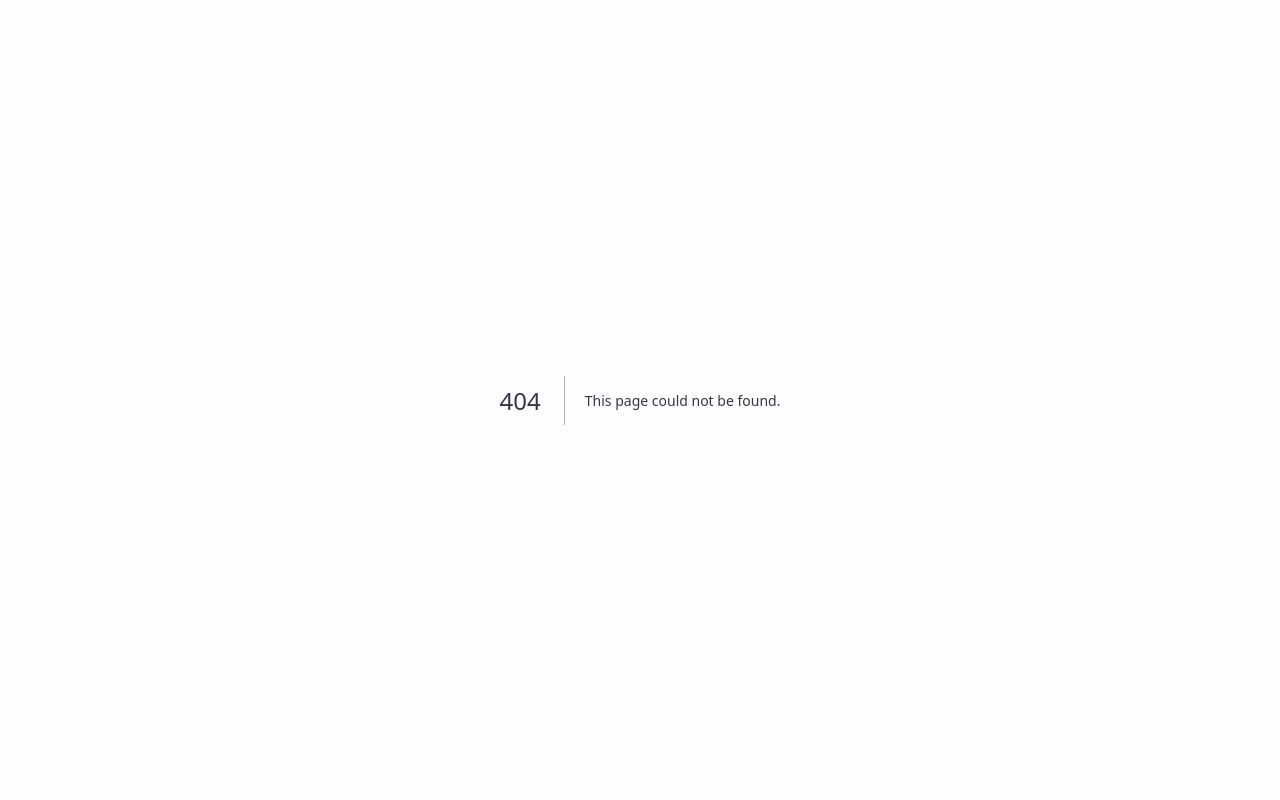
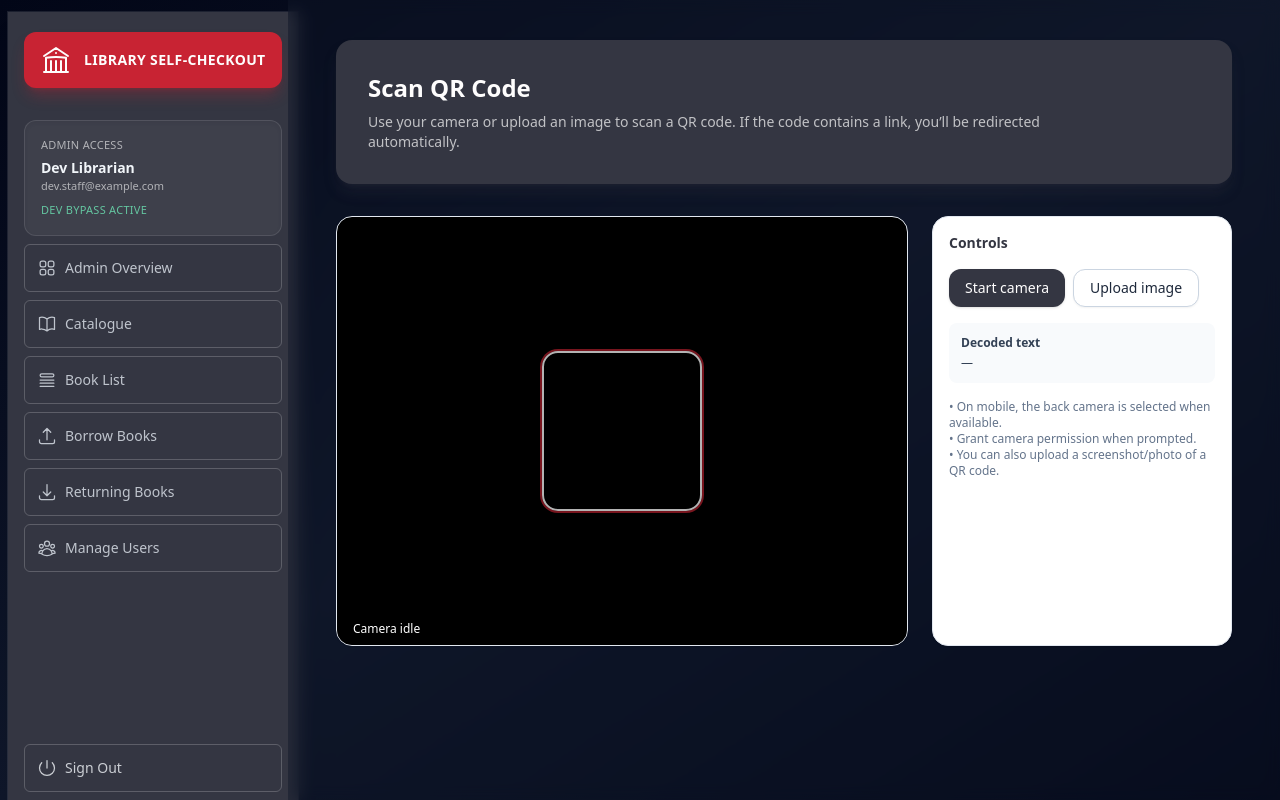
Before and after one commit to Kidemi04/Library_Self-Checkout_System, a Next.js app: page /dashboard/qr-scan in a window 1280 px wide. Before the commit this address had no page. Built offline with nearby package versions, Linux system fonts and the light colour scheme; no server answers; a web font is replaced by a local one.

Commit message:
qr-scan page uploaded

```diff
--- /dev/null
+++ b/app/dashboard/qr-scan/page.tsx
@@ -0,0 +1,222 @@
+'use client';
+
+import React, { useCallback, useEffect, useRef, useState } from 'react';
+import clsx from 'clsx';
+// ZXing browser decoder
+import { BrowserMultiFormatReader, Result } from '@zxing/browser';
+
+type ScanState = 'idle' | 'scanning' | 'paused';
+
+export default function QrScanPage() {
+  const videoRef = useRef<HTMLVideoElement | null>(null);
+  const readerRef = useRef<BrowserMultiFormatReader | null>(null);
+  const stopStreamRef = useRef<() => void>(() => {});
+  const [scanState, setScanState] = useState<ScanState>('idle');
+  const [message, setMessage] = useState<string>('');
+  const [decoded, setDecoded] = useState<string | null>(null);
+
+  // ---- helpers -------------------------------------------------------------
+
+  const isUrl = (txt: string) => {
+    try {
+      const u = new URL(txt);
+      return /^https?:/.test(u.protocol);
+    } catch {
+      return false;
+    }
+  };
+
+  const stopCamera = useCallback(() => {
+    try {
+      readerRef.current?.reset();
+    } catch {}
+    stopStreamRef.current?.();
+    setScanState('idle');
+  }, []);
+
+  const startCamera = useCallback(async () => {
+    setDecoded(null);
+    setMessage('Initializing camera…');
+
+    // Create reader once
+    if (!readerRef.current) {
+      readerRef.current = new BrowserMultiFormatReader();
+    }
+
+    // Try to pick a back camera on mobile if available
+    const devices = await BrowserMultiFormatReader.listVideoInputDevices();
+    const backCam =
+      devices.find((d) => /back|rear|environment/i.test(d.label)) ??
+      devices.at(-1) ??
+      devices[0];
+
+    const video = videoRef.current!;
+    setScanState('scanning');
+
+    // decodeFromVideoDevice returns a cleanup; keep a manual stop too
+    const controls = await readerRef.current.decodeFromVideoDevice(
+      backCam?.deviceId,
+      video,
+      (result: Result | undefined, err: unknown) => {
+        if (result) {
+          const text = result.getText().trim();
+          setDecoded(text);
+          setMessage('QR detected.');
+          // auto-open URLs
+          if (isUrl(text)) {
+            stopCamera();
+            window.location.href = text;
+          } else {
+            // Pause camera but keep the frame (user can resume)
+            setScanState('paused');
+            readerRef.current?.stopContinuousDecode();
+          }
+        }
+      }
+    );
+
+    // keep a manual stopper
+    stopStreamRef.current = () => {
+      try {
+        controls?.stop();
+      } catch {}
+      const s = video.srcObject as MediaStream | null;
+      s?.getTracks().forEach((t) => t.stop());
+      video.srcObject = null;
+    };
+
+    setMessage('Point your camera at a QR code.');
+  }, [stopCamera]);
+
+  useEffect(() => {
+    return () => {
+      stopCamera();
+    };
+  }, [stopCamera]);
+
+  // ---- image upload decode -------------------------------------------------
+
+  const onUpload = useCallback(
+    async (file: File) => {
+      setDecoded(null);
+      setMessage('Reading image…');
+
+      if (!readerRef.current) {
+        readerRef.current = new BrowserMultiFormatReader();
+      }
+
+      // Convert File -> object URL (faster than dataURL for ZXing)
+      const url = URL.createObjectURL(file);
+      try {
+        const result = await readerRef.current.decodeFromImageUrl(url);
+        const text = result.getText().trim();
+        setDecoded(text);
+        setMessage('QR detected from image.');
+        if (isUrl(text)) {
+          window.location.href = text;
+        }
+      } catch (e: any) {
+        setMessage('No QR code found in that image.');
+      } finally {
+        URL.revokeObjectURL(url);
+      }
+    },
+    []
+  );
+
+  // ---- UI -----------------------------------------------------------------
+
+  return (
+    <main className="space-y-8">
+      <title>QR Scanner | Dashboard</title>
+
+      {/* Header */}
+      <header className="rounded-2xl bg-swin-charcoal p-8 text-swin-ivory shadow-lg shadow-swin-charcoal/30">
+        <h1 className="text-2xl font-semibold">Scan QR Code</h1>
+        <p className="mt-2 max-w-2xl text-sm text-swin-ivory/70">
+          Use your camera or upload an image to scan a QR code. If the code contains a link,
+          you’ll be redirected automatically.
+        </p>
+      </header>
+
+      {/* Scanner + Actions */}
+      <section className="mx-auto grid max-w-5xl gap-6 md:grid-cols-[minmax(0,1fr)_300px]">
+        {/* Video / Preview */}
+        <div className="relative overflow-hidden rounded-2xl border border-slate-200 bg-black shadow-sm">
+          {/* Viewport */}
+          <div className="aspect-[4/3] w-full">
+            <video
+              ref={videoRef}
+              className="h-full w-full object-cover"
+              muted
+              playsInline
+              autoPlay
+            />
+          </div>
+
+          {/* Overlay crosshair */}
+          <div className="pointer-events-none absolute inset-0 grid place-items-center">
+            <div className="h-40 w-40 rounded-2xl border-2 border-white/70 ring-2 ring-swin-red/60" />
+          </div>
+
+          {/* Status bar */}
+          <div className="absolute bottom-0 left-0 right-0 bg-black/50 px-4 py-2 text-xs text-white">
+            {message || (scanState === 'scanning' ? 'Scanning…' : 'Camera idle')}
+          </div>
+        </div>
+
+        {/* Controls + Result */}
+        <aside className="space-y-4 rounded-2xl border border-slate-200 bg-white p-4 shadow-sm">
+          <h2 className="text-sm font-semibold text-swin-charcoal">Controls</h2>
+
+          <div className="flex flex-wrap gap-2">
+            {scanState !== 'scanning' ? (
+              <button
+                onClick={startCamera}
+                className="rounded-xl bg-swin-charcoal px-4 py-2 text-sm font-medium text-swin-ivory shadow hover:opacity-95 focus:outline-none focus:ring-2 focus:ring-swin-red/50"
+              >
+                Start camera
+              </button>
+            ) : (
+              <button
+                onClick={stopCamera}
+                className="rounded-xl border border-slate-300 bg-white px-4 py-2 text-sm font-medium text-slate-800 shadow-sm hover:bg-slate-50 focus:outline-none focus:ring-2 focus:ring-slate-300"
+              >
+                Stop camera
+              </button>
+            )}
+
+            <label className="inline-flex cursor-pointer items-center rounded-xl border border-slate-300 bg-white px-4 py-2 text-sm font-medium text-slate-800 shadow-sm hover:bg-slate-50 focus-within:ring-2 focus-within:ring-slate-300">
+              <input
+                type="file"
+                accept="image/*"
+                className="hidden"
+                onChange={(e) => {
+                  const f = e.target.files?.[0];
+                  if (f) onUpload(f);
+                }}
+              />
+              Upload image
+            </label>
+          </div>
+
+          <div className="rounded-lg bg-slate-50 p-3 text-xs text-slate-700">
+            <p className="mb-1 font-semibold">Decoded text</p>
+            <p className="break-all">{decoded ?? '—'}</p>
+            {decoded && !isUrl(decoded) && (
+              <p className="mt-2 text-slate-500">
+                This QR doesn’t look like a link. Copy the text or try another code.
+              </p>
+            )}
+          </div>
+
+          <ul className="text-xs text-slate-500">
+            <li>• On mobile, the back camera is selected when available.</li>
+            <li>• Grant camera permission when prompted.</li>
+            <li>• You can also upload a screenshot/photo of a QR code.</li>
+          </ul>
+        </aside>
+      </section>
+    </main>
+  );
+}
```
